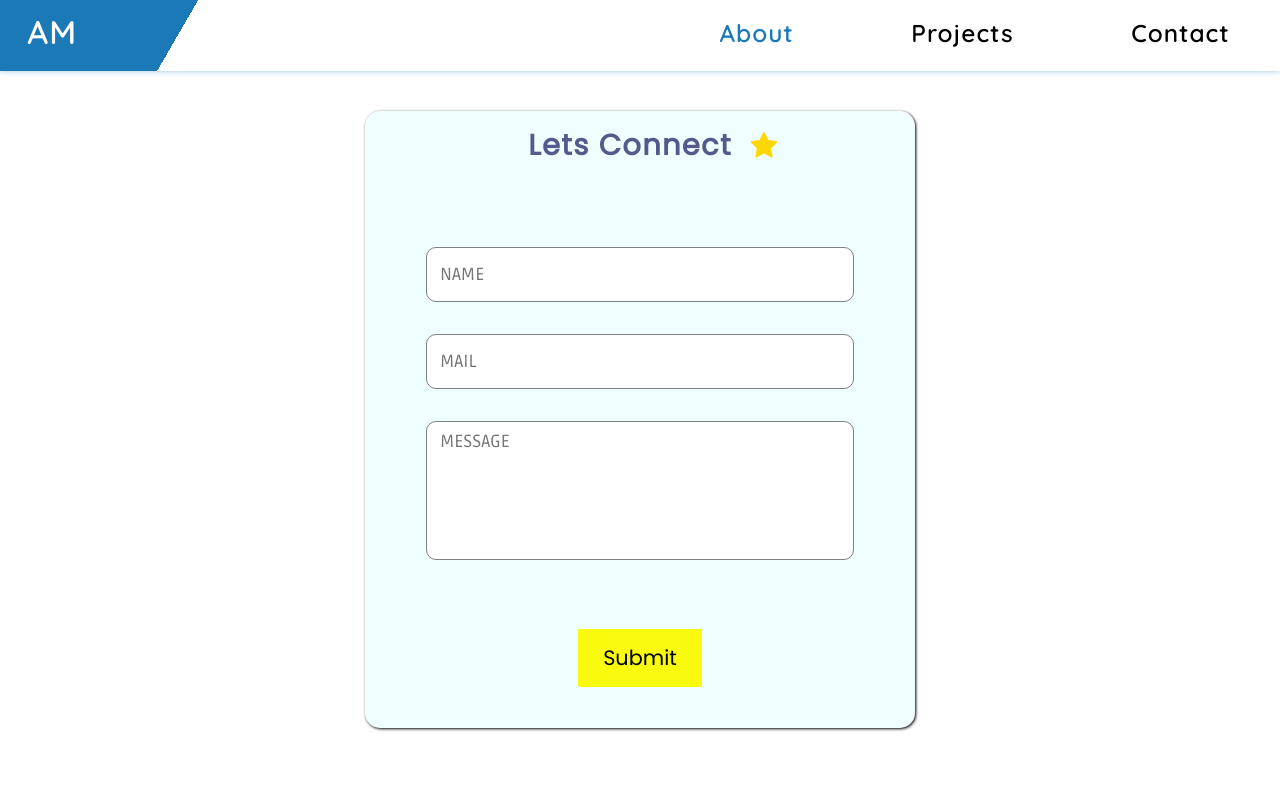
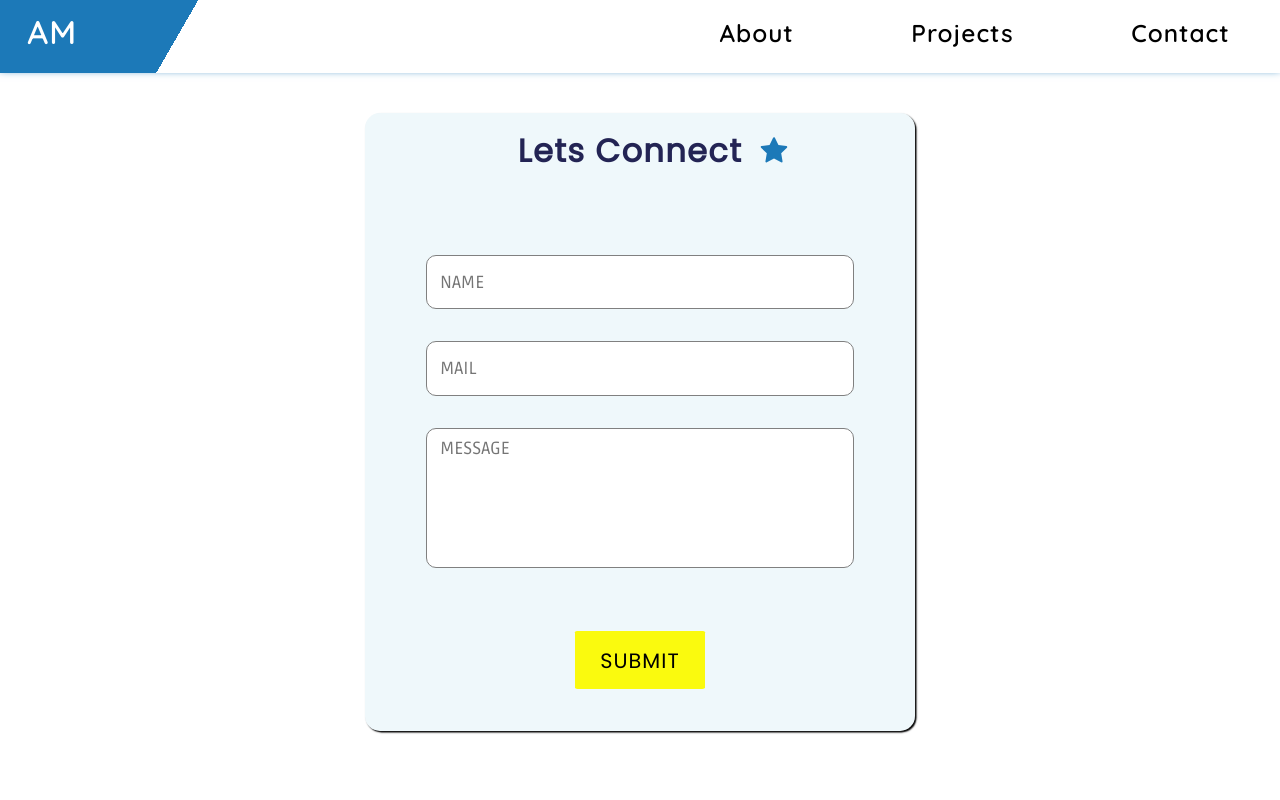
Before and after one commit to AryamanMishra/Portfolio-Website, a React (Create React App) app: page /contact in a window 1280 px wide. Shown: the top 800 px of the page. Built offline with nearby package versions, Linux system fonts and the light colour scheme.

Commit message:
updated contact page

```diff
--- a/src/components/Contact.js
+++ b/src/components/Contact.js
@@ -11,7 +11,7 @@ const Contact = ()=> {
 					<h2>Lets Connect</h2>
 					<AiFillStar
 						size={32}
-						color='gold'
+						color='rgb(28, 121, 184)'
 						className='star-icon'
 					/>
 				</div>
--- a/src/components/Navbar.js
+++ b/src/components/Navbar.js
@@ -10,7 +10,7 @@ const getLocalStorage = ()=> {
 		return JSON.parse(localStorage.getItem('screenIndex'))
 	}
 	else {
-		return 0
+		return -2
 	}
 }
 
@@ -20,7 +20,7 @@ const Navbar = ()=> {
 
 
     useEffect(()=> {
-        localStorage.setItem('screenIndex', JSON.stringify(screenIndex))
+        localStorage.setItem('screenIndex', screenIndex)
     },[screenIndex])
 
 
--- a/src/styles/Contact.css
+++ b/src/styles/Contact.css
@@ -3,21 +3,22 @@
 
 
 .contact-center {
-    background-color: rgba(124, 241, 241, 0.121);
+	background-color: rgba(150, 207, 229, 0.158);
 	width: 550px;
 	margin-left: auto;
 	margin-right: auto;
 	margin-top: 2.5em;
 	border-radius: 15px;
-	box-shadow: rgb(0, 0, 0) 1px 1px 3px 0px;
+	box-shadow: rgb(0, 0, 0) 1.5px 1.5px 1.5px 0px;
 }
 
 .contact-center h2 {
-	color: rgba(3, 3, 79, 0.655);;
+	color: rgba(3, 3, 58, 0.868);
+	/* color: white; */
 	font-family: 'Poppins', sans-serif;
 	text-align: center;
 	letter-spacing: 1.4px;
-	font-size: 1.8em;
+	font-size: 2em;
 }
 
 
@@ -43,7 +44,7 @@
 }
 
 .star-icon:hover {
-	transform: rotateZ(72deg);
+	transform: rotateZ(72deg) scale(1.4);
 	transition: 0.35s ease-in-out;
 }
 
@@ -72,7 +73,7 @@
 .form-submit-button {
 	background-color: #fafa0e;
     padding: 0.65em 1.2em;
-    margin-top: 1.75em;
+    margin-top: 1.5em;
     border: 0.4px transparent;
     font-size: 0.9em;
     border-radius: 2%;
@@ -80,6 +81,9 @@
 	font-family: 'Poppins', sans-serif;
 	font-size: 1.3em;
 	margin-bottom: 2em;
+	font-weight: 500;
+	text-transform:uppercase;
+	letter-spacing: 1px;
 }
 
 .form-submit-button:hover {
--- a/src/styles/Home.css
+++ b/src/styles/Home.css
@@ -4,7 +4,7 @@
 .main-section {
     display: flex;
     gap: 5em;
-    background-color: rgba(124, 241, 241, 0.212);
+    background-color: rgba(124, 241, 241, 0.158);
     align-items: center;
     justify-content: center;
     padding-top: 5em;
--- a/src/styles/Navbar.css
+++ b/src/styles/Navbar.css
@@ -4,7 +4,7 @@
     display: flex;
     flex-direction: row;
     justify-content:space-between;
-    height: 4.2em;
+    height: 4.35em;
     box-shadow: rgb(28, 121, 184) 0px -3px 8px 0px;
     font-family: 'Quicksand', sans-serif;
     letter-spacing: 1px;
```
